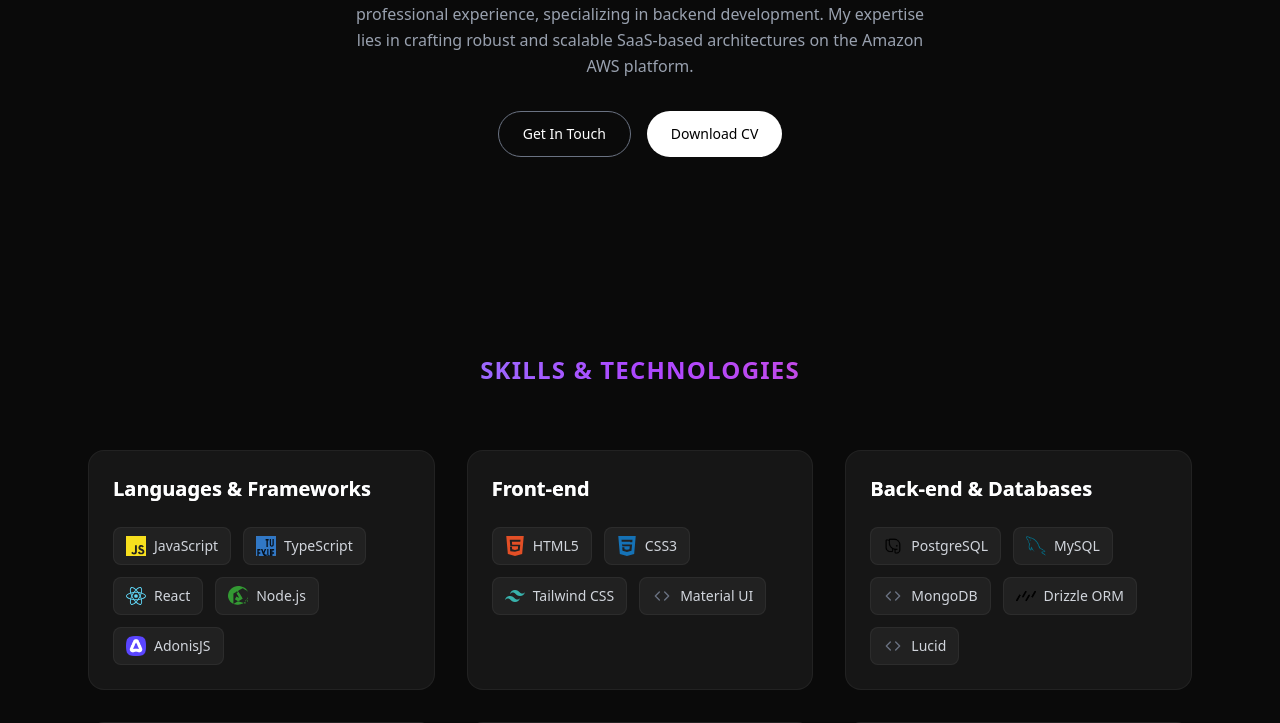
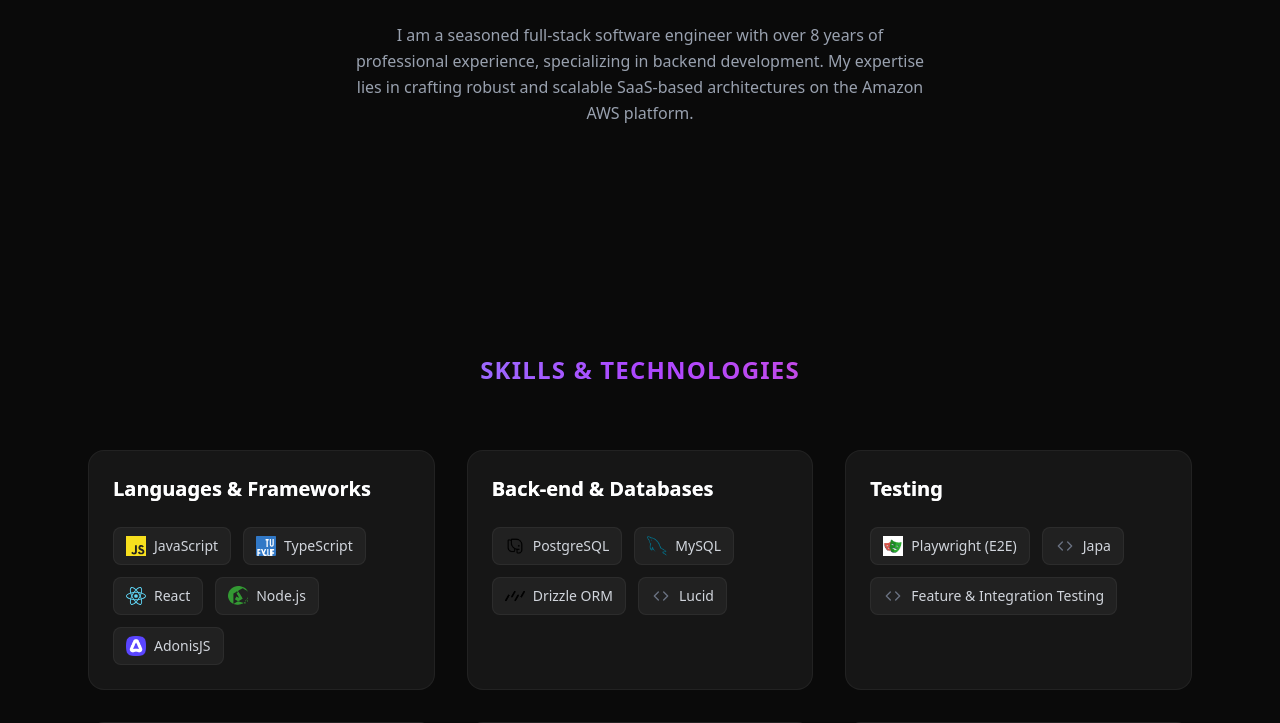
Before and after one commit to midelq/Landing-Page, a React (Vite) app: page / in a window 1280 px wide. Shown: the part 526-1249 px from the top of the page. Built offline with nearby package versions, Linux system fonts and the light colour scheme.

Commit message:
Add Skills and Hero sections, along with a TechIcons utility for displaying technology icons.

```diff
--- a/src/components/sections/Hero.tsx
+++ b/src/components/sections/Hero.tsx
@@ -1,4 +1,4 @@
-import Button from "../ui/Button";
+
 import { personalInfo } from "../../data/personal";
 
 export default function Hero() {
@@ -36,15 +36,7 @@ export default function Hero() {
                     {personalInfo.description}
                 </p>
 
-                {/* CTA Buttons */}
-                <div className="flex justify-center gap-4 mb-12">
-                    <Button variant="outline" href="#contact">
-                        Get In Touch
-                    </Button>
-                    <Button variant="primary" href={personalInfo.cv}>
-                        Download CV
-                    </Button>
-                </div>
+
 
 
             </div>
--- a/src/components/sections/Skills.tsx
+++ b/src/components/sections/Skills.tsx
@@ -20,21 +20,11 @@ const skillCategories: SkillCategory[] = [
         ],
     },
     {
-        name: "Front-end",
-        items: [
-            { name: "HTML5", icon: "html5" },
-            { name: "CSS3", icon: "css3" },
-            { name: "Tailwind CSS", icon: "tailwindcss" },
-            { name: "Material UI" },
-
-        ]
-    },
-    {
         name: "Back-end & Databases",
         items: [
             { name: "PostgreSQL", icon: "postgresql" },
             { name: "MySQL", icon: "mysql" },
-            { name: "MongoDB" },
+
             { name: "Drizzle ORM", icon: "drizzle" },
             { name: "Lucid" },
         ],
@@ -44,7 +34,7 @@ const skillCategories: SkillCategory[] = [
         items: [
             { name: "Playwright (E2E)", icon: "playwright" },
             { name: "Japa" },
-            { name: "Integration Testing" },
+            { name: "Feature & Integration Testing" },
         ],
     },
     {
@@ -55,11 +45,19 @@ const skillCategories: SkillCategory[] = [
         ],
     },
     {
+        name: "Styling",
+        items: [
+            { name: "CSS3", icon: "css3" },
+            { name: "Tailwind CSS", icon: "tailwindcss" },
+            { name: "Material UI" },
+        ],
+    },
+    {
         name: "Tooling & Infra",
         items: [
-            { name: "Git" },
+
             { name: "GitHub", icon: "github" },
-            { name: "ESLint" },
+
             { name: "Prettier", icon: "prettier" },
         ],
     },
--- a/src/components/ui/TechIcons.tsx
+++ b/src/components/ui/TechIcons.tsx
@@ -27,8 +27,8 @@ export const TechIcons = {
     ),
     typescript: (
         <svg viewBox="0 0 24 24" className="w-full h-full" fill="#3178C6">
-            <path d="M1.125 0C.502 0 0 .502 0 1.125v21.75C0 23.498.502 24 1.125 24h21.75c.623 0 1.125-.502 1.125-1.125V1.125C24 .502 23.498 0 22.875 0H1.125zM11.52 3.6h3.69v1.8h-1.04v7.75h-1.61V5.4h-1.04V3.6zm4.8 0h1.61v6.2c0 .945.315 1.55.945 1.55.63 0 .945-.605.945-1.55V3.6H21.3v6.335c0 2.25-1.17 2.87-2.385 2.87-1.17 0-2.385-.62-2.385-2.87V3.6h-.01zM1.6 15.6h3.65v1.8H3.21v2.1h1.99v1.8H3.21v2.9h-1.6V15.6zm4.36 0h1.76l1.375 3.51L10.47 15.6h1.76l-2.2 5.14.28.64c.28.64.6.96 1.12.96.4 0 .76-.2.96-.4l.76 1.44c-.6.6-1.32.76-2.12.76-1.52 0-2.28-.88-2.92-2.4l-2.15-6.14zm7.33 0h1.61v6.2c0 .945.315 1.55.945 1.55.63 0 .945-.605.945-1.55V15.6h1.49v6.335c0 2.25-1.17 2.87-2.385 2.87-1.17 0-2.385-.62-2.385-2.87V15.6h-.01zm4.8 0h3.65v1.8H19.7v2.1h1.99v1.8H19.7v2.9h-1.6V15.6z" fill="#FFF" />
-            <path d="M1.125 0C.502 0 0 .502 0 1.125v21.75C0 23.498.502 24 1.125 24h21.75c.623 0 1.125-.502 1.125-1.125V1.125C24 .502 23.498 0 22.875 0H1.125z" fill="#3178C6" style={{ mixBlendMode: 'multiply' }} />
+            <path d="M1.125 0C.502 0 0 .502 0 1.125v21.75C0 23.498.502 24 1.125 24h21.75c.623 0 1.125-.502 1.125-1.125V1.125C24 .502 23.498 0 22.875 0H1.125z" fill="#3178C6" />
+            <path d="M11.52 3.6h3.69v1.8h-1.04v7.75h-1.61V5.4h-1.04V3.6zm4.8 0h1.61v6.2c0 .945.315 1.55.945 1.55.63 0 .945-.605.945-1.55V3.6H21.3v6.335c0 2.25-1.17 2.87-2.385 2.87-1.17 0-2.385-.62-2.385-2.87V3.6h-.01zM1.6 15.6h3.65v1.8H3.21v2.1h1.99v1.8H3.21v2.9h-1.6V15.6zm4.36 0h1.76l1.375 3.51L10.47 15.6h1.76l-2.2 5.14.28.64c.28.64.6.96 1.12.96.4 0 .76-.2.96-.4l.76 1.44c-.6.6-1.32.76-2.12.76-1.52 0-2.28-.88-2.92-2.4l-2.15-6.14zm7.33 0h1.61v6.2c0 .945.315 1.55.945 1.55.63 0 .945-.605.945-1.55V15.6h1.49v6.335c0 2.25-1.17 2.87-2.385 2.87-1.17 0-2.385-.62-2.385-2.87V15.6h-.01zm4.8 0h3.65v1.8H19.7v2.1h1.99v1.8H19.7v2.9h-1.6V15.6z" fill="#FFF" />
         </svg>
     ),
     nodejs: (
```
